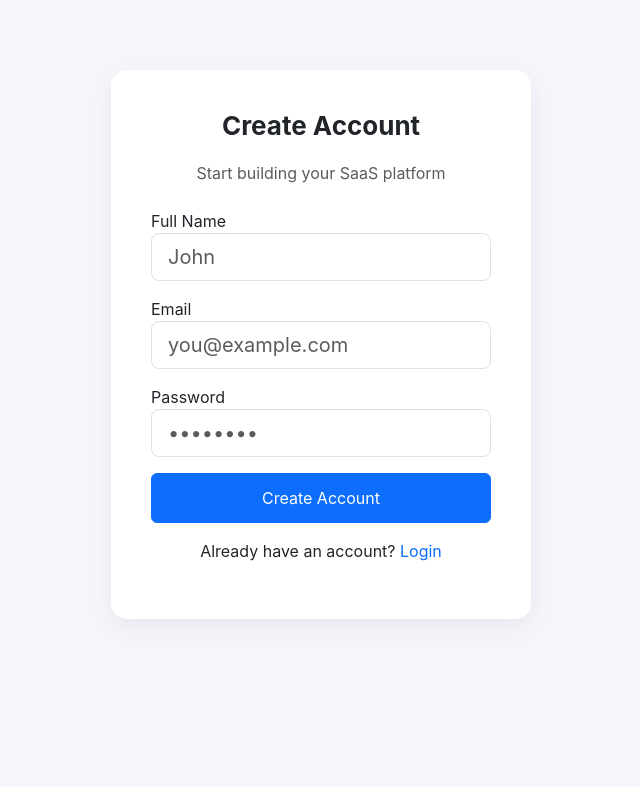
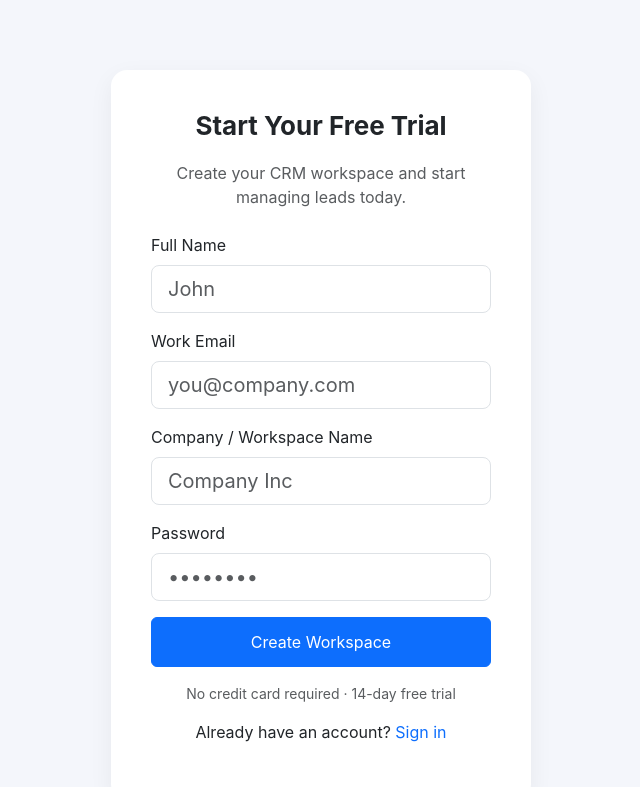
Before and after one commit to KAVYANGANA/saas---LaunchKit, a plain HTML site: page signup.html in a window 1280 px wide. Shown: the whole page, without its empty margins (319-959 px from the left). Drawn offline with nearby package versions, Linux system fonts and the light colour scheme.

Commit message:
updated authentication UI

```diff
--- a/signup.html
+++ b/signup.html
@@ -3,7 +3,8 @@
 <head>
     <meta charset="UTF-8">
     <meta name="viewport" content="width=device-width, initial-scale=1.0">
-    <title>Sign Up | LaunchKit</title>
+    <title>Start Free Trial | LaunchKit CRM</title>
+
     <link href="https://cdn.jsdelivr.net/npm/bootstrap@5.3.3/dist/css/bootstrap.min.css" rel="stylesheet">
     <link rel="stylesheet" href="static/css/auth.css">
 </head>
@@ -11,30 +12,68 @@
 <body>
 
 <div class="auth-container">
-    <h2 class="auth-title text-center">Create Account</h2>
-    <p class="text-center text-muted mb-4">Start building your SaaS platform</p>
+    <h2 class="auth-title text-center">Start Your Free Trial</h2>
+    <p class="text-center text-muted mb-4">
+        Create your CRM workspace and start managing leads today.
+    </p>
 
-    <form>
+    <form action="dashboard-admin.html">
+        <!-- Full Name -->
         <div class="mb-3">
-            <label>Full Name</label>
-            <input type="text" class="form-control form-control-lg" placeholder="John" required>
+            <label class="form-label">Full Name</label>
+            <input
+                type="text"
+                class="form-control form-control-lg"
+                placeholder="John"
+                required
+            >
         </div>
 
+        <!-- Email -->
         <div class="mb-3">
-            <label>Email</label>
-            <input type="email" class="form-control form-control-lg" placeholder="you@example.com" required>
+            <label class="form-label">Work Email</label>
+            <input
+                type="email"
+                class="form-control form-control-lg"
+                placeholder="you@company.com"
+                required
+            >
         </div>
 
+        <!-- Company / Workspace -->
         <div class="mb-3">
-            <label>Password</label>
-            <input type="password" class="form-control form-control-lg" placeholder="••••••••" required>
+            <label class="form-label">Company / Workspace Name</label>
+            <input
+                type="text"
+                class="form-control form-control-lg"
+                placeholder="Company Inc"
+                required
+            >
         </div>
 
-        <button class="btn btn-primary auth-btn">Create Account</button>
+        <!-- Password -->
+        <div class="mb-3">
+            <label class="form-label">Password</label>
+            <input
+                type="password"
+                class="form-control form-control-lg"
+                placeholder="••••••••"
+                required
+            >
+        </div>
+
+        <!-- CTA -->
+        <button type="submit" class="btn btn-primary auth-btn w-100">
+            Create Workspace
+        </button>
     </form>
 
+    <p class="text-center text-muted mt-3 small">
+        No credit card required · 14-day free trial
+    </p>
+
     <p class="text-center mt-3">
-        Already have an account? <a href="login.html">Login</a>
+        Already have an account? <a href="login.html">Sign in</a>
     </p>
 </div>
 
```
Also changed, not shown: login.html (+1 -1 lines).
